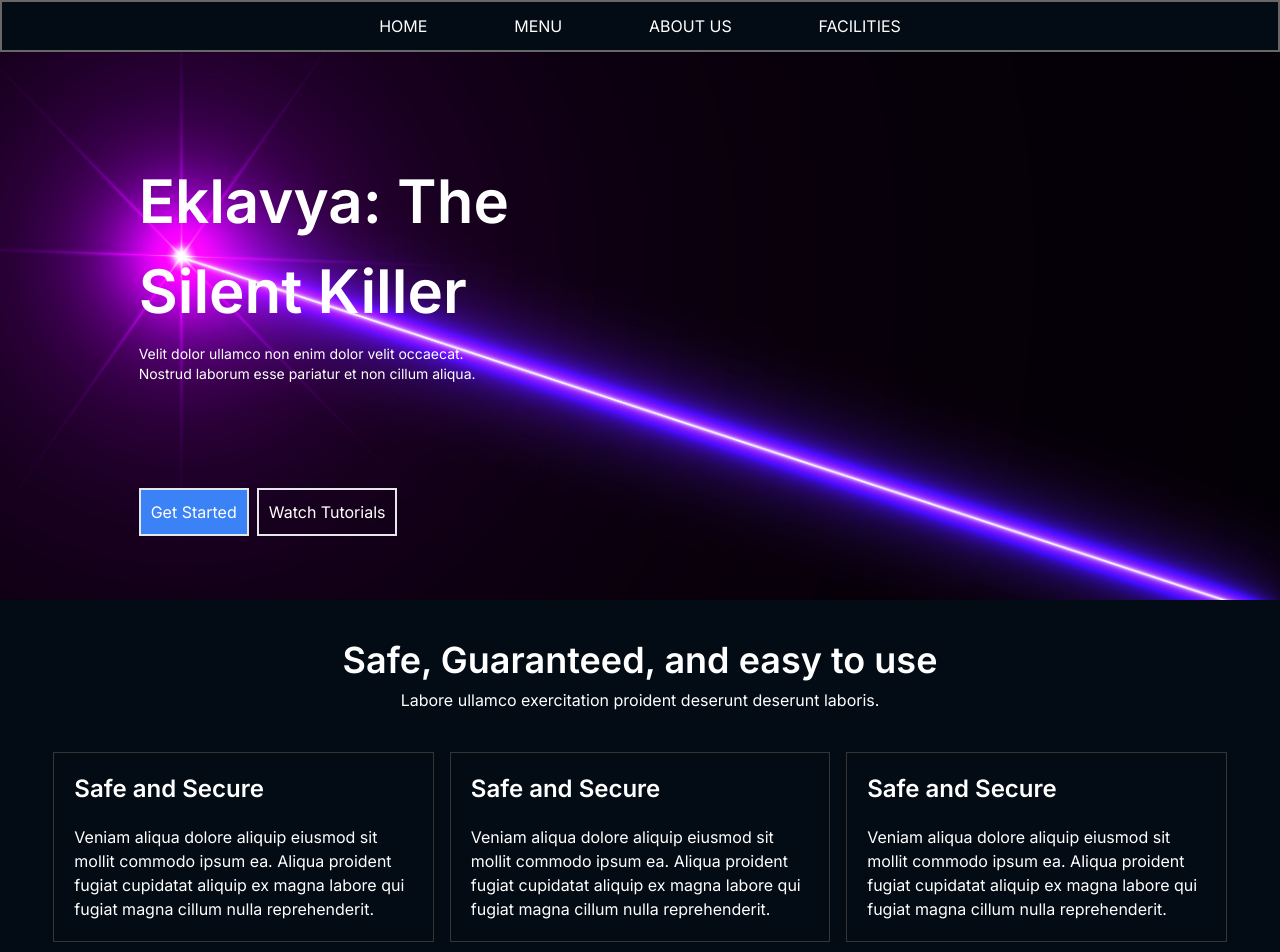
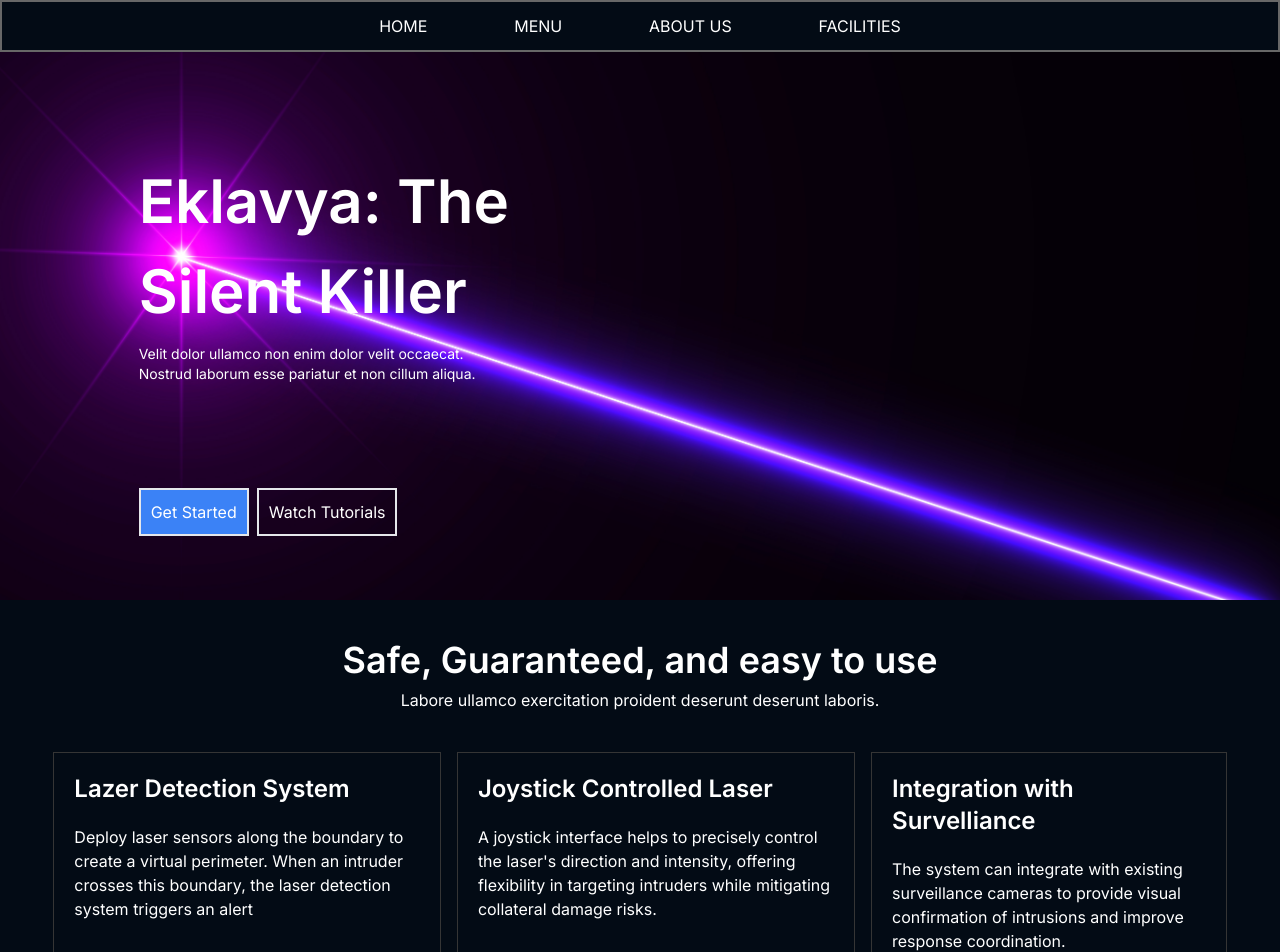
Before and after one commit to AbhaySemwal/eklavya, a Next.js app: page / in a window 1280 px wide. Shown: the top 952 px of the page. Built offline with nearby package versions, Linux system fonts and the light colour scheme.

Commit message:
Data added

```diff
--- a/src/components/aboutus/AboutUs.jsx
+++ b/src/components/aboutus/AboutUs.jsx
@@ -26,7 +26,6 @@ const AboutUs = () => {
       </div>
     </div>
     </>
-
   )
 }
 
--- a/src/components/chooseus/Chooseus.jsx
+++ b/src/components/chooseus/Chooseus.jsx
@@ -4,18 +4,18 @@ import Card1 from '../card1/Card1'
 const data=[
     {
         id:0,
-        title:"Safe and Secure",
-        desc:"Veniam aliqua dolore aliquip eiusmod sit mollit commodo ipsum ea. Aliqua proident fugiat cupidatat aliquip ex magna labore qui fugiat magna cillum nulla reprehenderit."
+        title:"Lazer Detection System",
+        desc:"Deploy laser sensors along the boundary to create a virtual perimeter. When an intruder crosses this boundary, the laser detection system triggers an alert"
     },
     {
         id:1,
-        title:"Safe and Secure",
-        desc:"Veniam aliqua dolore aliquip eiusmod sit mollit commodo ipsum ea. Aliqua proident fugiat cupidatat aliquip ex magna labore qui fugiat magna cillum nulla reprehenderit."
+        title:"Joystick Controlled Laser",
+        desc:"A joystick interface helps to precisely control the laser's direction and intensity, offering flexibility in targeting intruders while mitigating collateral damage risks."
     },
     {
         id:2,
-        title:"Safe and Secure",
-        desc:"Veniam aliqua dolore aliquip eiusmod sit mollit commodo ipsum ea. Aliqua proident fugiat cupidatat aliquip ex magna labore qui fugiat magna cillum nulla reprehenderit."
+        title:"Integration with Survelliance",
+        desc:"The system can integrate with existing surveillance cameras to provide visual confirmation of intrusions and improve response coordination.        "
     },
 ];
 const Chooseus = () => {
```
